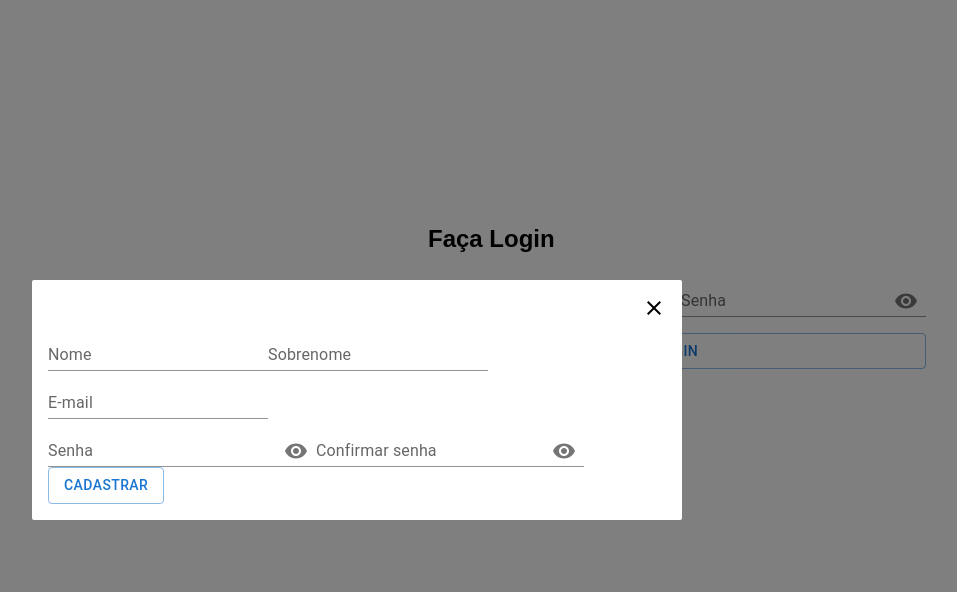
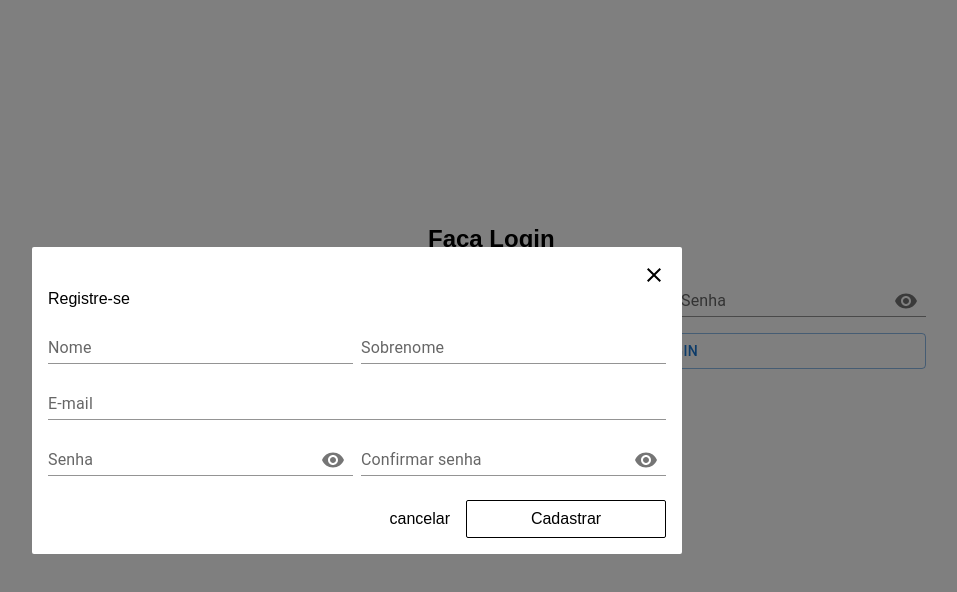
Before and after one commit to TioCleber/spending, a React (Create React App) app: page / in a window 1280 px wide. Both pictures are taken after a click on the button "registre-se aqui". Shown: the top 592 px of the page, without its empty margins (283-1240 px from the left). Built offline with nearby package versions, Linux system fonts and the light colour scheme.

Commit message:
feat: added styles to register modal

```diff
--- a/src/components/Register/Register.tsx
+++ b/src/components/Register/Register.tsx
@@ -1,10 +1,11 @@
-import { Button } from '@mui/material'
 import { useRegister } from '../../hooks/useRegister'
+import { useModal } from '../../hooks/useModal'
+
 import { InputPassword } from '../Inputs/InputPassword'
 import { InputText } from '../Inputs/InputText'
-import { useModal } from '../../hooks/useModal'
+import ModalCustom from '../Modal/Modal'
+
 import '../../styles/register.css'
-import ModalCustom from '../Modal/Modal'
 
 const Register = () => {
   const { register, setRegister } = useRegister()
@@ -23,6 +24,8 @@ const Register = () => {
       </div>
 
       <ModalCustom open={open} handleOpenModal={handleOpenModal}>
+        <div className="register-title">Registre-se</div>
+
         <div className="input-groups">
           <InputText
             label="Nome"
@@ -68,9 +71,14 @@ const Register = () => {
         </div>
 
         <div className="container-button-register">
-          <Button className="button-register" variant="outlined">
-            Cadastrar
-          </Button>
+          <button
+            onClick={handleOpenModal}
+            className="button-register button-cancel"
+          >
+            cancelar
+          </button>
+
+          <button className="button-register button-submit">Cadastrar</button>
         </div>
       </ModalCustom>
     </section>
--- a/src/styles/modal.css
+++ b/src/styles/modal.css
@@ -2,6 +2,7 @@
   display: flex;
   align-items: center;
   justify-content: center;
+  margin: 0 1rem;
 }
 
 .modal .box-modal {
@@ -10,7 +11,7 @@
   padding: 1rem;
   max-width: 40.625rem;
   width: 100%;
-  max-height: 380px;
+  max-height: 25rem;
   overflow: auto;
 }
 
--- a/src/styles/register.css
+++ b/src/styles/register.css
@@ -14,8 +14,67 @@
   margin-left: 0.3125rem;
 }
 
+.register-title {
+  margin: 0 0 0.5rem;
+}
+
+.modal .input-groups {
+  display: flex;
+  flex-wrap: wrap;
+}
+
+.modal .input-groups .input,
+.modal .input,
+.modal .input-groups .input-password {
+  width: 100%;
+  margin: 0 0 0.5rem;
+}
+
+.container-button-register {
+  display: flex;
+  flex-direction: column-reverse;
+  margin: 1rem 0 0;
+}
+
+.container-button-register .button-register {
+  border: none;
+  background: transparent;
+  height: 2.375rem;
+  font-size: 0.875rem;
+}
+
+.container-button-register .button-register.button-submit {
+  border: 0.0625rem solid;
+  border-radius: 0.125rem;
+  min-width: 200px;
+}
+
 @media screen and (min-width: 64rem) {
   .container-text-register .text-register .button-register {
     cursor: pointer;
   }
+
+  .modal .input-groups {
+    flex-wrap: nowrap;
+  }
+
+  .modal .input-groups .input + .input,
+  .modal .input-groups .input-password + .input-password {
+    margin-left: 8px;
+  }
+
+  .container-button-register {
+    display: flex;
+    flex-direction: row;
+    justify-content: flex-end;
+  }
+
+  .container-button-register .button-register.button-cancel {
+    margin-right: 1rem;
+  }
+
+  .container-button-register .button-register {
+    font-size: 1rem;
+    cursor: pointer;
+  }
 }
```
